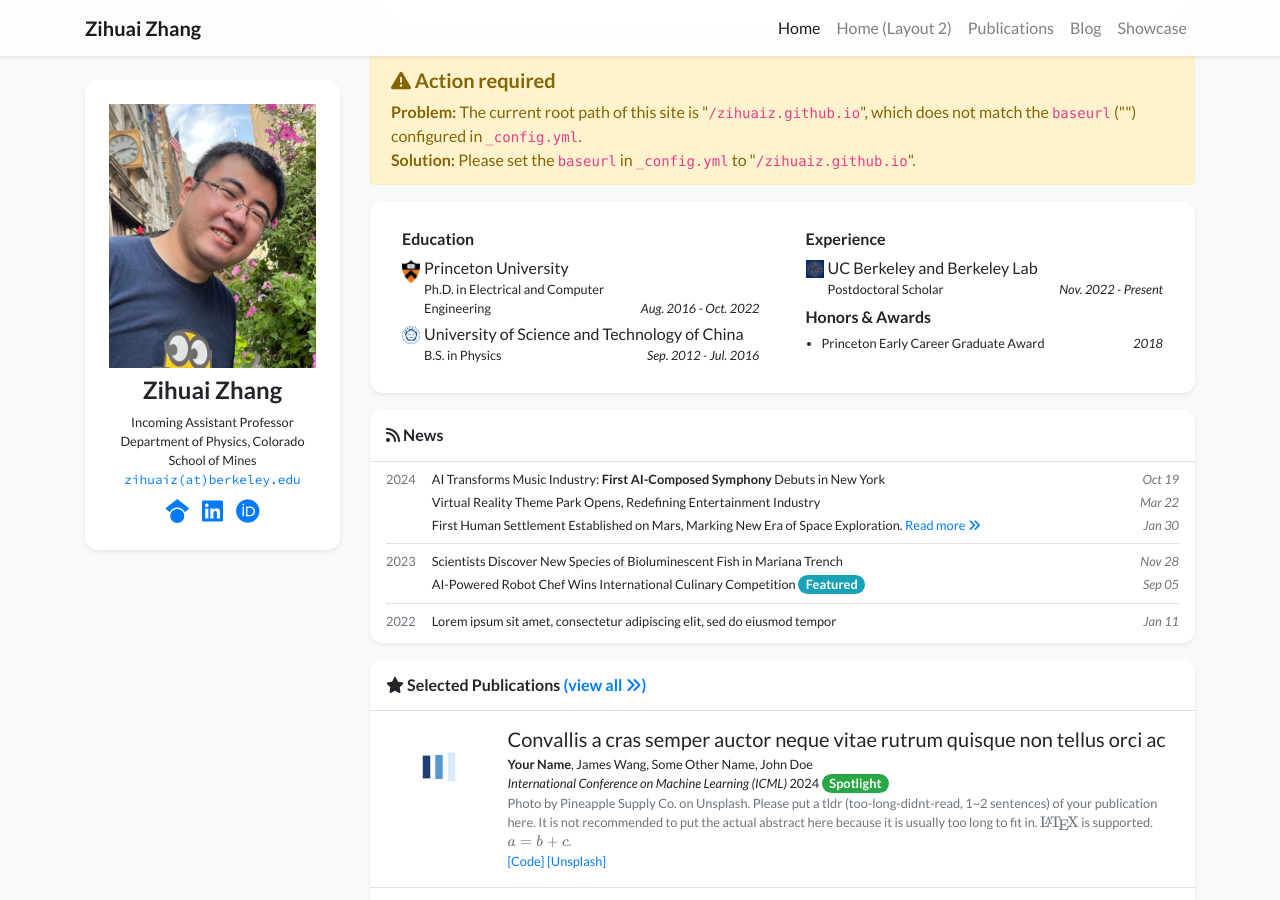
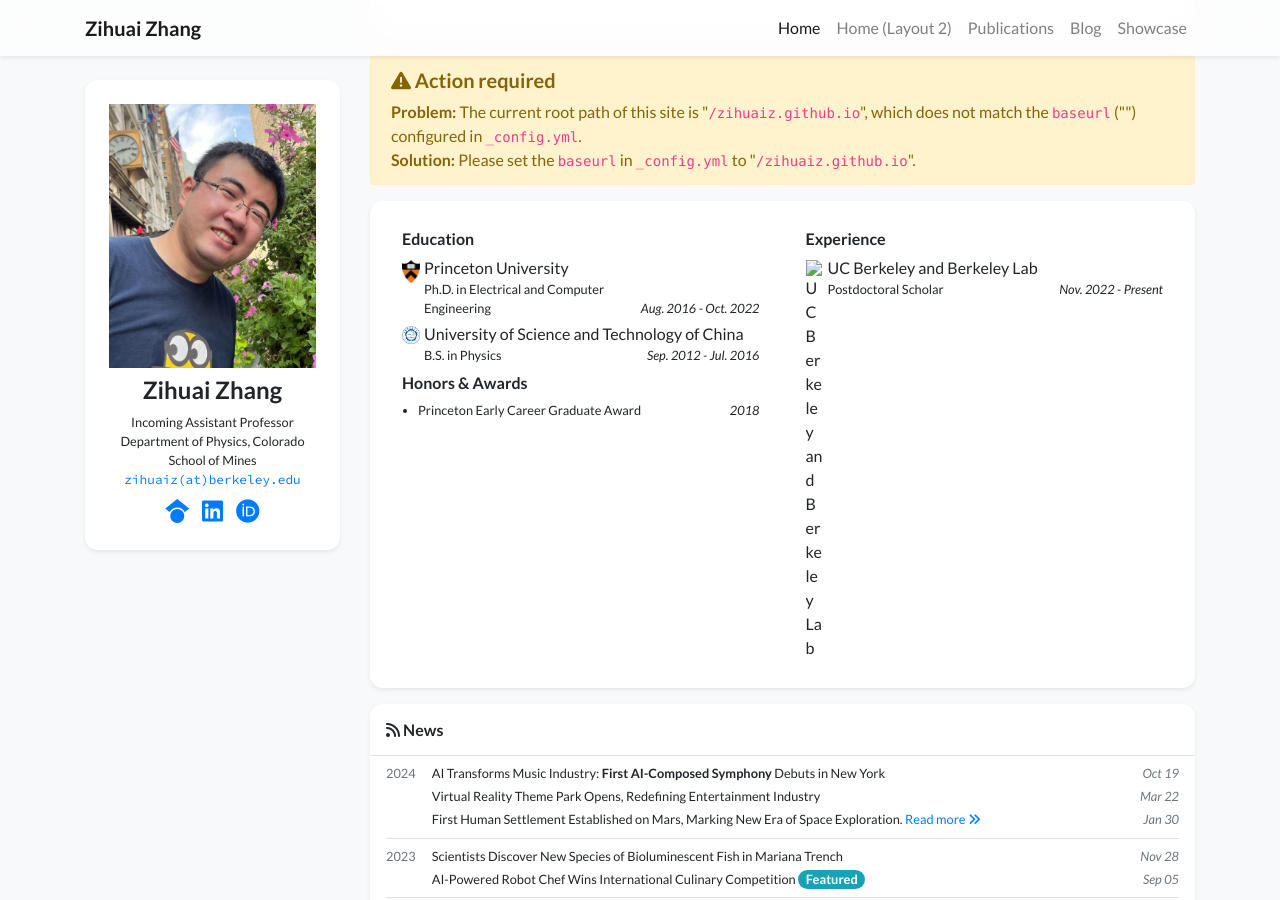
Before and after one commit to zihuaiz/zihuaiz.github.io, a Jekyll site: the page built from index.html, in a window 1280 px wide and 900 px high, scrolled down 355 px. Built offline with Jekyll 4.4.1, drawn with Linux system fonts in a browser that asks for light colours; nearby versions of some CDN libraries; a style sheet for code colours, icons or effects is not loaded.

Commit message:
Update profile.yml

```diff
--- a/_data/profile.yml
+++ b/_data/profile.yml
@@ -44,7 +44,7 @@ education:
 
 experience:
 - name: UC Berkeley and Berkeley Lab
-  logo: /assets/images/badges/UCB.png
+  logo: ""
   position: Postdoctoral Scholar
   date: Nov. 2022 - Present
 
```
